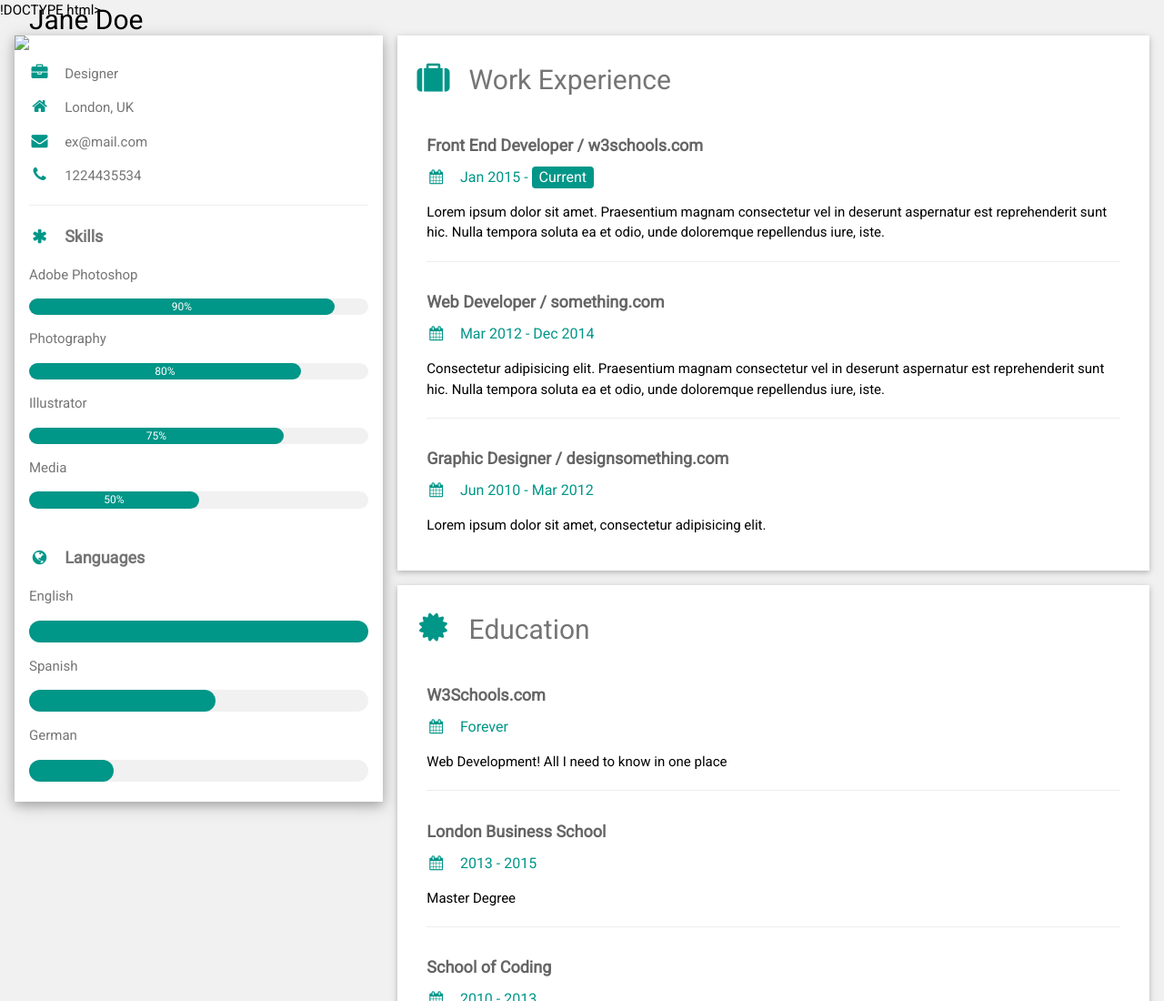
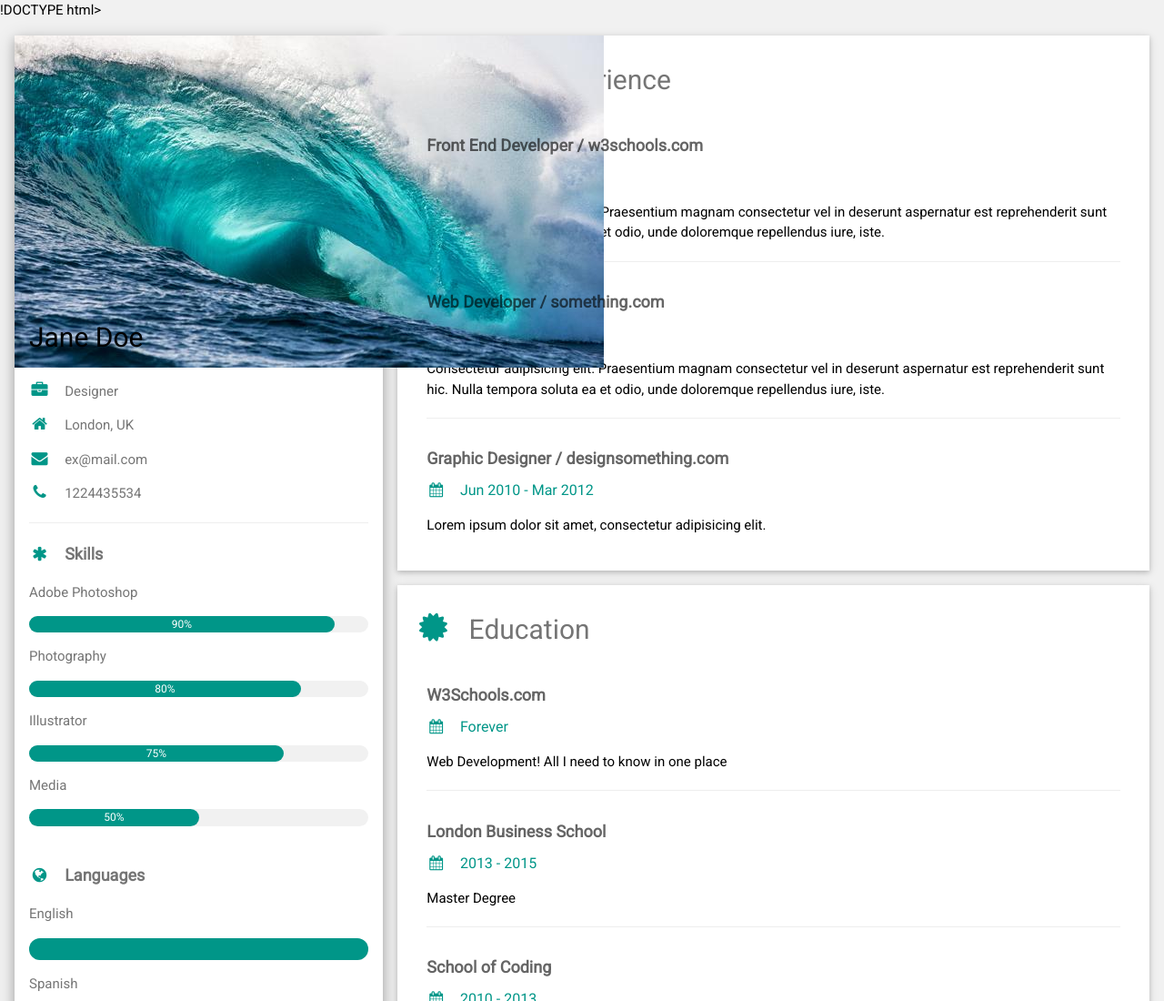
Before and after one commit to sofia-im/ForteTraining, a plain HTML site: page index.html in a window 1280 px wide. Shown: the top 1100 px of the page at 91% size. Drawn offline with nearby package versions, Linux system fonts and the light colour scheme.

Commit message:
image address changed

```diff
--- a/index.html
+++ b/index.html
@@ -22,7 +22,7 @@ html,body,h1,h2,h3,h4,h5,h6 {font-family: "Roboto", sans-serif}
 
       <div class="w3-white w3-text-grey w3-card-4">
         <div class="w3-display-container">
-          <img src="./img1.jpeg">
+          <img src="https://github.com/sofia-im/ForteTraining/blob/LearningGitFlowFeature/img1.jpg?raw=true">
           <div class="w3-display-bottomleft w3-container w3-text-black">
             <h2>Jane Doe</h2>
           </div>
```
